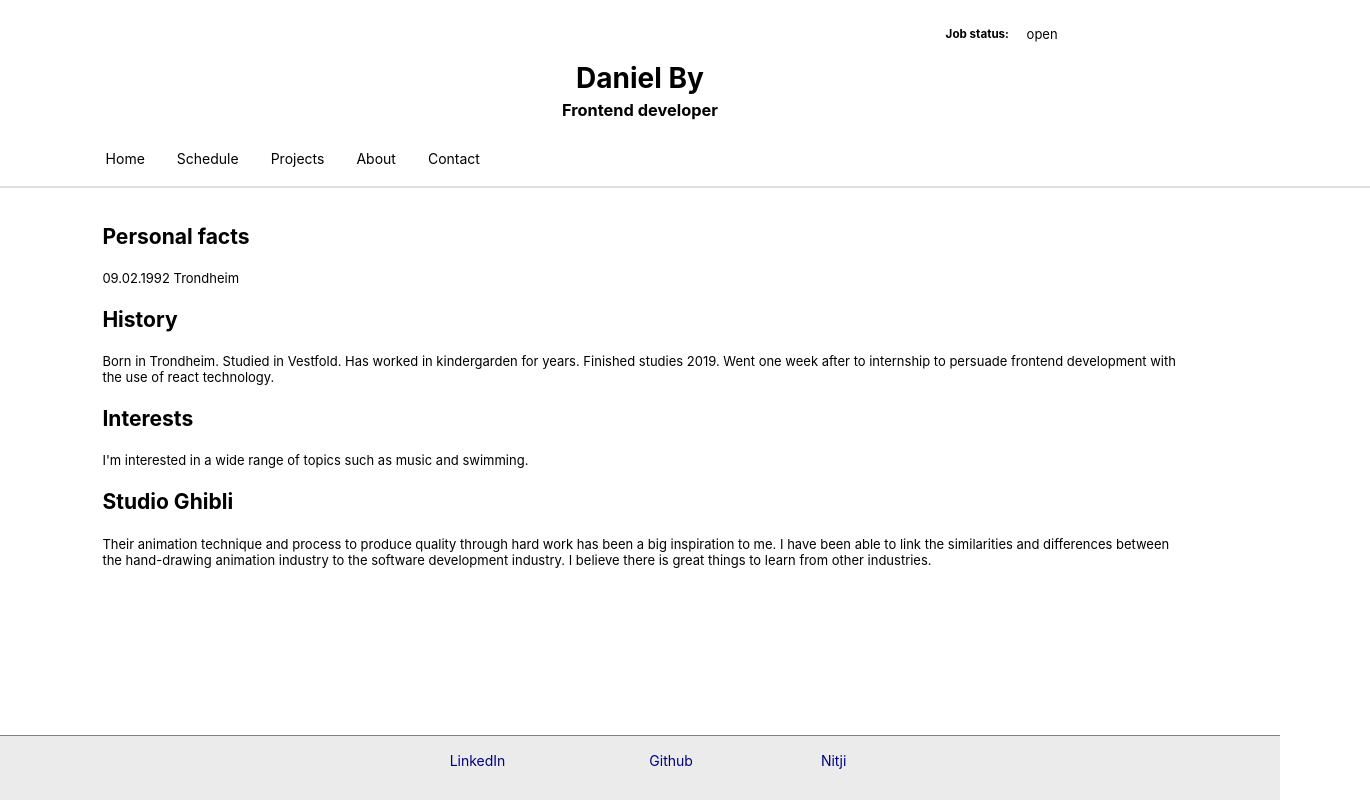
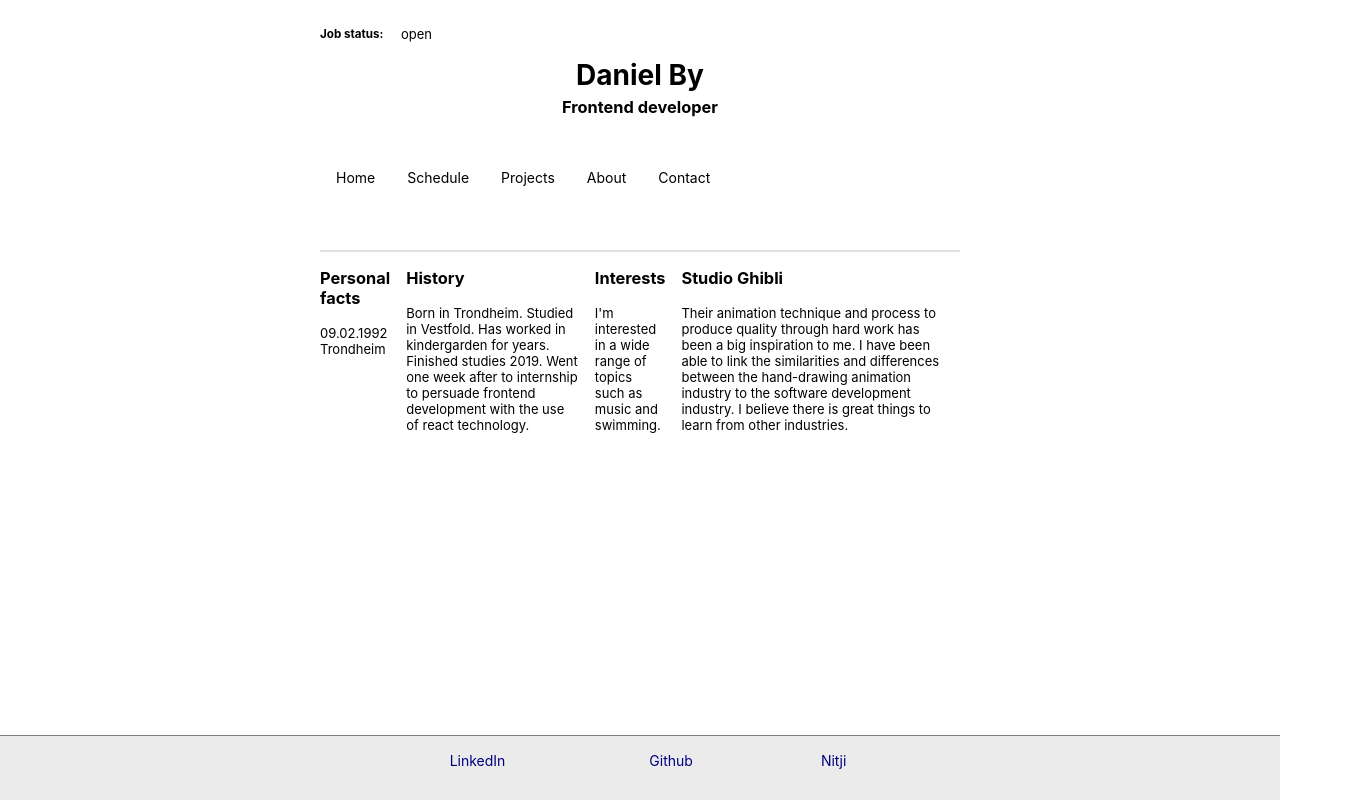
Before and after one commit to Danielsby/homepage, a React (Create React App) app: page /about in a window 1280 px wide. Shown: the whole page, 1370 px wide, since content can reach past the window. Built offline with nearby package versions, Linux system fonts and the light colour scheme.

Commit message:
Cleaned up the CSS big time.

```diff
--- a/src/components/Buttons.tsx
+++ b/src/components/Buttons.tsx
@@ -2,7 +2,7 @@ import * as React from 'react';
 
 const Buttons: React.FC = () => {
     return (
-        <button>First</button>
+        <button>Find</button>
     )
 };
 
--- a/src/containers/AboutContainer.tsx
+++ b/src/containers/AboutContainer.tsx
@@ -2,14 +2,13 @@ import React from 'react';
 
 const AboutContainer: React.FC = () => {
     return (
-        <div>
-            <main>
-                <article className='personal'>
+        <>
+            <article style={{marginRight: '1rem'}}>
                 <h3>Personal facts</h3>
                 <p>09.02.1992 Trondheim</p>
             </article>
 
-                <section className='history'>
+            <section style={{marginRight: '1rem'}}>
                 <h3>History</h3>
                 <p>
                     Born in Trondheim. Studied in Vestfold.
@@ -19,12 +18,12 @@ const AboutContainer: React.FC = () => {
                 </p>
             </section>
 
-                <section className='interests'>
+            <section style={{marginRight: '1rem'}}>
                 <h3>Interests</h3>
                 <p> I'm interested in a wide range of topics such as music and swimming. </p>
             </section>
 
-                <section className='inspirations'>
+            <section style={{marginRight: '1rem'}}>
                 <h3>Studio Ghibli</h3>
                 <p>
                     Their animation technique and process to produce quality through hard work has
@@ -33,8 +32,7 @@ const AboutContainer: React.FC = () => {
                     I believe there is great things to learn from other industries.
                 </p>
             </section>
-            </main>
-        </div>
+        </>
     );
 };
 
--- a/src/containers/App.tsx
+++ b/src/containers/App.tsx
@@ -1,6 +1,6 @@
 import React from 'react';
 
-import '../scss/App.scss';
+import '../scss/app.scss';
 import {Main} from "../middleware/routing/Main";
 
 import {MainNavigationBar} from "../components/MainNavigationBar";
@@ -9,26 +9,24 @@ import Header from "../components/Header";
 
 const App: React.FC = () => {
     return (
-        <div className="App">
-            <section className='languages' style={{float: 'right'}} id='languages'>
+        <div className="app">
+            <section className='status'>
                 <Status status={'open'} />
             </section>
 
-            <header className='mainTitle'>
+            <header className='title'>
                 <Header profession={'Frontend developer'}/>
             </header>
 
-            <nav className='navigationBar' style={{width: '100%'}} id='mainBar'>
+            <nav className='navigation'>
                 <MainNavigationBar />
             </nav>
 
-            <main className='mainContent'>
-                <div style={{marginTop: '3rem', marginLeft: '0.4rem', fontSize: '18px'}}>
-                    <Main />
-                </div>
+            <main className='content'>
+                <Main />
             </main>
 
-            <footer className='page-information'>
+            <footer className='information'>
                 <a style={{margin: '1rem'}} href="https://www.linkedin.com/in/dby/">LinkedIn</a>
                 <a  style={{margin: '8rem'}} href="https://www.github.com/danielsby">Github</a>
                 <a href="https://www.github.com/nitji">Nitji</a>
--- a/src/containers/Frontpage.tsx
+++ b/src/containers/HomeContainer.tsx
@@ -2,7 +2,7 @@ import React from 'react';
 import '../scss/frontpage.scss';
 import Status from "../components/Status";
 
-export const Frontpage: React.FC = () => {
+export const HomeContainer: React.FC = () => {
     return (
         <div>
             <header className='title-news'>
--- a/src/middleware/routing/Main.tsx
+++ b/src/middleware/routing/Main.tsx
@@ -1,15 +1,15 @@
 import React from 'react';
-import { NavLink, Switch, Route } from 'react-router-dom';
+import {Switch, Route} from 'react-router-dom';
 
 import AboutContainer from "../../containers/AboutContainer";
-import {Frontpage} from "../../containers/Frontpage";
+import {HomeContainer} from "../../containers/HomeContainer";
 import ProjectsContainer from "../../containers/ProjectsContainer";
 import ScheduleContainer from "../../containers/ScheduleContainer";
 import ContactContainer from "../../containers/ContactContainer";
 
 export const Main = () => (
     <Switch>
-        <Route exact path='/homepage' component={Frontpage}></Route>
+        <Route exact path='/homepage' component={HomeContainer}></Route>
         <Route exact path='/about' component={AboutContainer}></Route>
         <Route exact path='/schedule' component={ScheduleContainer}></Route>
         <Route exact path='/projects' component={ProjectsContainer}></Route>
--- a/src/scss/App.scss
+++ /dev/null
@@ -1,65 +0,0 @@
-.App {
-    display: grid;
-    margin-top: 0.5rem;
-}
-
-#languages {
-    position: absolute;
-    right: 0;
-    width: 15.3rem;
-    grid-area: 1/4/3/5;
-}
-
-.mainTitle {
-    grid-area: 3/1/4/5;
-    margin-top: 3.3rem;
-    text-align: center;
-}
-
-#mainBar {
-    grid-area: 4/1/5/5;
-    border-bottom: 2px solid #dfdfdf;
-}
-
-.mainContent {
-    display: flex;
-    margin-top: 1.2rem;
-    padding-left: 6rem;
-    padding-right: 6rem;
-    grid-area: 4/1/5/5;
-}
-
-.page-information {
-    background-color: #ebebeb;
-    overflow: hidden;
-
-    a:link {
-        text-decoration: none;
-    }
-    a:visited {
-        text-decoration: none;
-    }
-
-    a:link {
-        padding-bottom: 3rem;
-        color: navy;
-    }
-
-    /* visited link */
-    a:visited {
-        padding-bottom: 3rem;
-        color: darkorchid;
-    }
-
-    border-top: 1px solid gray;
-    padding-top: 1rem;
-    height: 3rem;
-    grid-area: 6/3/7/5;
-    width: 100%;
-    position: absolute;
-    text-align: center;
-    justify-items: flex-start;
-    align-content: flex-start;
-    align-items: flex-start;
-    bottom: 0;
-}
--- /dev/null
+++ b/src/scss/app.scss
@@ -0,0 +1,68 @@
+.app {
+    display: grid;
+    margin-top: 0.5rem;
+    grid-template-columns: repeat(2, 1fr) repeat(2, 2fr) repeat(2, 1fr);
+    grid-template-rows: 50px repeat(5, 1fr);
+    grid-template-areas:
+        ". . status status . ."
+        ". . title title . ."
+        ". . navigation navigation . ."
+        ". . content content . ."
+        ". . content content . ."
+        ". . information information . .";
+
+    .status {
+        grid-area: status;
+    }
+
+    .title {
+        grid-area: title;
+        text-align: center;
+    }
+
+    .navigation {
+        grid-area: navigation;
+        border-bottom: 2px solid #dfdfdf;
+    }
+
+    .content {
+        grid-area: content;
+        display: flex;
+    }
+
+    .information {
+        grid-area: information;
+
+        background-color: #ebebeb;
+        overflow: hidden;
+
+        a:link {
+            text-decoration: none;
+        }
+        a:visited {
+            text-decoration: none;
+        }
+
+        a:link {
+            padding-bottom: 3rem;
+            color: navy;
+        }
+
+        /* visited link */
+        a:visited {
+            padding-bottom: 3rem;
+            color: darkorchid;
+        }
+
+        border-top: 1px solid gray;
+        padding-top: 1rem;
+        height: 3rem;
+        width: 100%;
+        position: absolute;
+        text-align: center;
+        justify-items: flex-start;
+        align-content: flex-start;
+        align-items: flex-start;
+        bottom: 0;
+    }
+}
--- a/src/scss/frontpage.scss
+++ b/src/scss/frontpage.scss
@@ -1,18 +1,12 @@
 .status {
   display: flex;
   text-align: center;
-  border-left: 3px solid pink;
-  padding: 1rem;
-  margin-bottom: 1rem;
 }
 
 .news {
-  border-left: 3px solid pink;
-  padding: 1rem;
 }
 
 .title-news {
-  margin-top: 1rem;
   display: flex;
   justify-content: center;
 }
--- a/src/scss/modules/_navigationBars.scss
+++ b/src/scss/modules/_navigationBars.scss
@@ -1,8 +1,5 @@
-.navigationBar {
+.navigation {
   display: flex;
-  padding-left: 5.6rem;
-  min-height: 3.1rem;
-  max-height: 3.1rem;
 
   ul {
     list-style-type: none;
@@ -24,36 +21,6 @@
   }
 
   li a:hover {
-    border-bottom: 2.5px solid #9bc2cf;
+    border-bottom: 2.5px solid #e67079;
   }
 }
-
-.languages {
-  display: flex;
-  margin-right: 5.6rem;
-
-  ul {
-    list-style-type: none;
-    margin-left: 0;
-    padding: 0;
-    overflow: hidden;
-    //background-color: #E5E1D6;
-  }
-
-  li {
-    float: left;
-  }
-
-  li a {
-    display: block;
-    color: black;
-    text-align: center;
-    padding: 8px 10px;
-    text-decoration: none;
-  }
-
-  li a:hover {
-    background-color: lightblue;
-  }
-
-}
```
Lines whose indentation alone changed are shown as unchanged.
